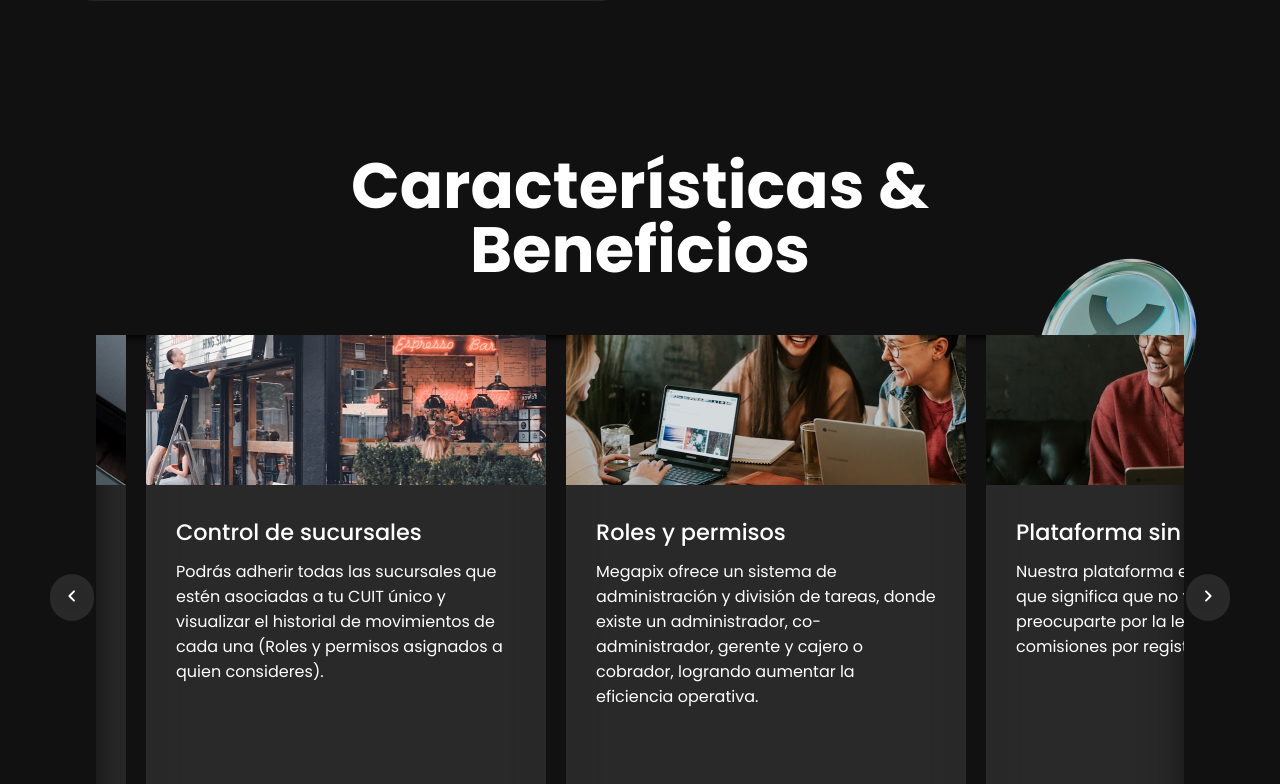
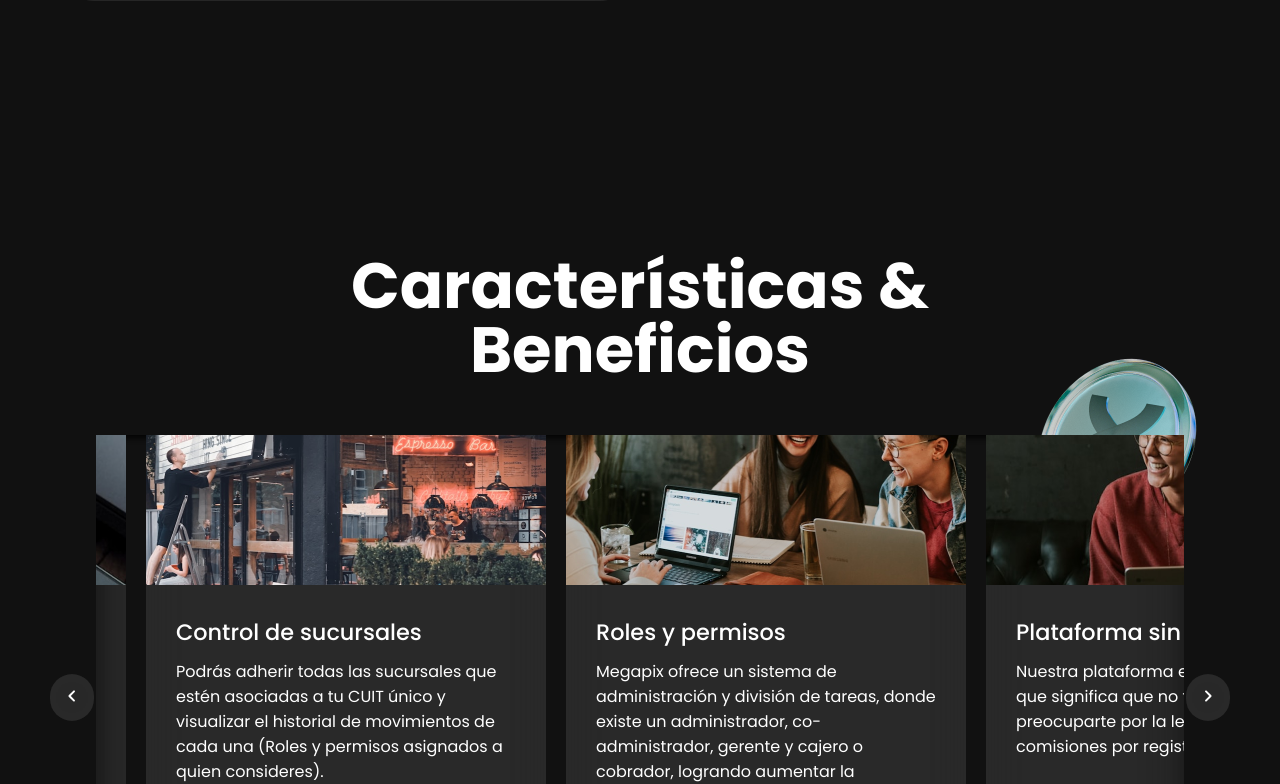
Before and after one commit to MariaBelenCaporale/Megapix, a React (Vite) app: page / in a window 1280 px wide. Shown: the part 4241-5025 px from the top of the page. Built offline with nearby package versions, Linux system fonts and the light colour scheme; no server answers.

Commit message:
arreglo tamaño cards

```diff
--- a/src/screens/SectionFive/styles.css
+++ b/src/screens/SectionFive/styles.css
@@ -84,7 +84,8 @@
     justify-content: flex-start;
     flex-direction: column;
     width: 100%;
-    height: 100vh;
+    height: auto;
+    margin: 100px 0px;
 }
 .containerFive {
     display: flex;
```
